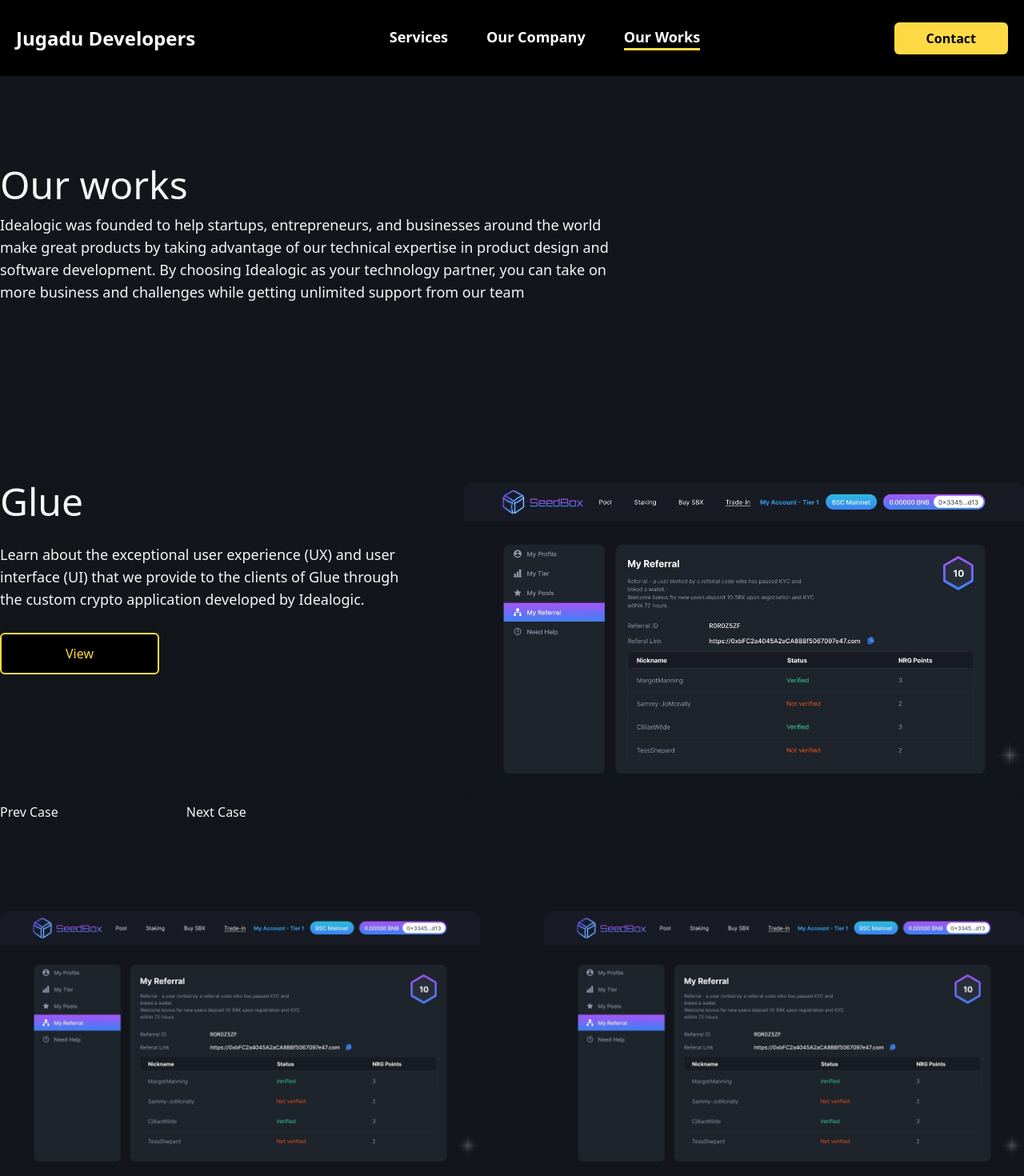
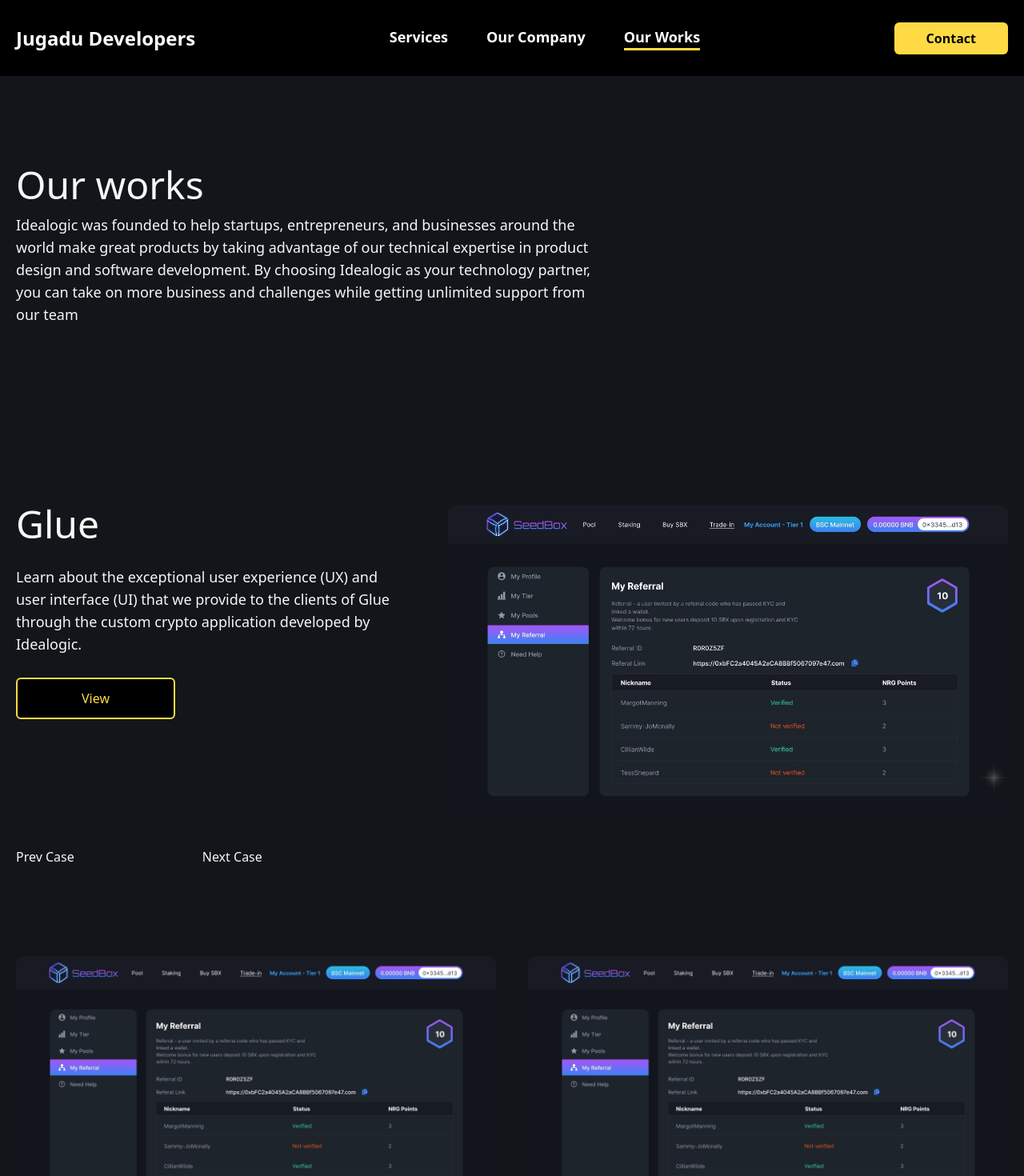
Before and after one commit to JugaduDevelopers/JugaduWebsite, a Next.js app: page /our-work in a window 1280 px wide. Shown: the top 1470 px of the page at 80% size. Built offline with nearby package versions, Linux system fonts and the light colour scheme.

Commit message:
Done changes

```diff
--- a/src/app/our-approach/page.jsx
+++ b/src/app/our-approach/page.jsx
@@ -5,7 +5,7 @@
 const OurApproach = () => {
   return (
     <section className="bg-[#121519] text-[#F6F6F6]">
-      <div className="container mx-auto flex flex-col items-start md:py-28 py-16 md:px-0 px-5">
+      <div className="container mx-auto flex flex-col items-start md:py-28 py-16  px-5">
         <div className="md:w-3/5">
           <h1 className="text-5xl pb-7"> Our approach</h1>
           <p className="text-2xl font-semibold pb-4">
@@ -18,7 +18,7 @@
           </p>
         </div>
       </div>
-      <div className="container mx-auto md:pt-28 pt-16 flex md:px-0 px-5 flex-wrap">
+      <div className="container mx-auto md:pt-28 pt-16 flex  px-5 flex-wrap">
         <div className="md:w-3/5">
           <h1 className="text-5xl pb-7">Why Idealogic?</h1>
           <p className="text-lg">
@@ -82,7 +82,7 @@
           </div>
         </div>
       </div>
-      <div className="container mx-auto flex flex-col items-start md:py-28 py-16 md:px-0 px-5">
+      <div className="container mx-auto flex flex-col items-start md:py-28 py-16  px-5">
         <div className="md:w-3/5">
           <h1 className="text-5xl pb-7">Our development model</h1>
           <p className="text-lg">
--- a/src/app/our-work/page.jsx
+++ b/src/app/our-work/page.jsx
@@ -5,7 +5,7 @@
 const OurWork = () => {
   return (
     <section className="bg-[#121519] text-[#F6F6F6]">
-      <div className="container mx-auto flex flex-col items-start md:py-28 py-16 md:px-0 px-5">
+      <div className="container mx-auto flex flex-col items-start md:py-28 py-16  px-5">
         <div className="md:w-3/5">
           <h1 className="text-5xl pb-3">Our works</h1>
           <p className="text-lg">
@@ -18,7 +18,7 @@
           </p>
         </div>
       </div>
-      <div className="container mx-auto md:pt-28 pt-16 flex flex-wrap md:px-0 px-5">
+      <div className="container mx-auto md:pt-28 pt-16 flex flex-wrap  px-5">
         <div className="flex flex-col items-start flex-1 pr-16">
           <h1 className="text-5xl mb-7"> Glue</h1>
           <p className="text-lg mb-7">
@@ -34,7 +34,7 @@
           <Image src={SeedBox} width={700} alt="img" />
         </div>
       </div>
-      <div className="container mx-auto flex gap-40 md:px-0 px-5">
+      <div className="container mx-auto flex gap-40  px-5">
         <button className="font-medium">
           <span>Prev Case</span>
         </button>
@@ -42,7 +42,7 @@
           <span>Next Case</span>
         </button>
       </div>
-      <div className="container mx-auto md:pt-28 pt-16 flex justify-between flex-wrap text-2xl md:px-0 px-5">
+      <div className="container mx-auto md:pt-28 pt-16 flex justify-between flex-wrap text-2xl  px-5">
         <div>
           <Image src={SeedBox} width={600} alt="img" />
           <h3 className=" md:py-5 py-3">
```
